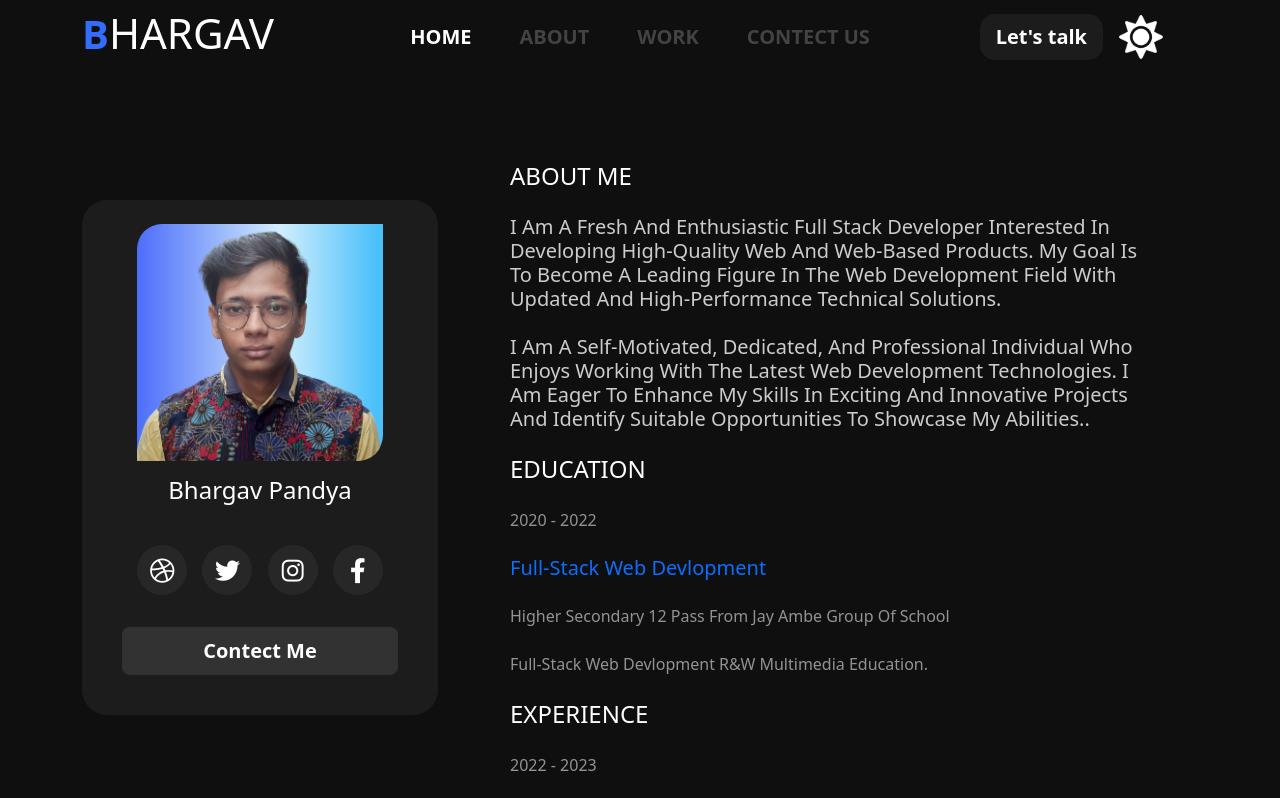
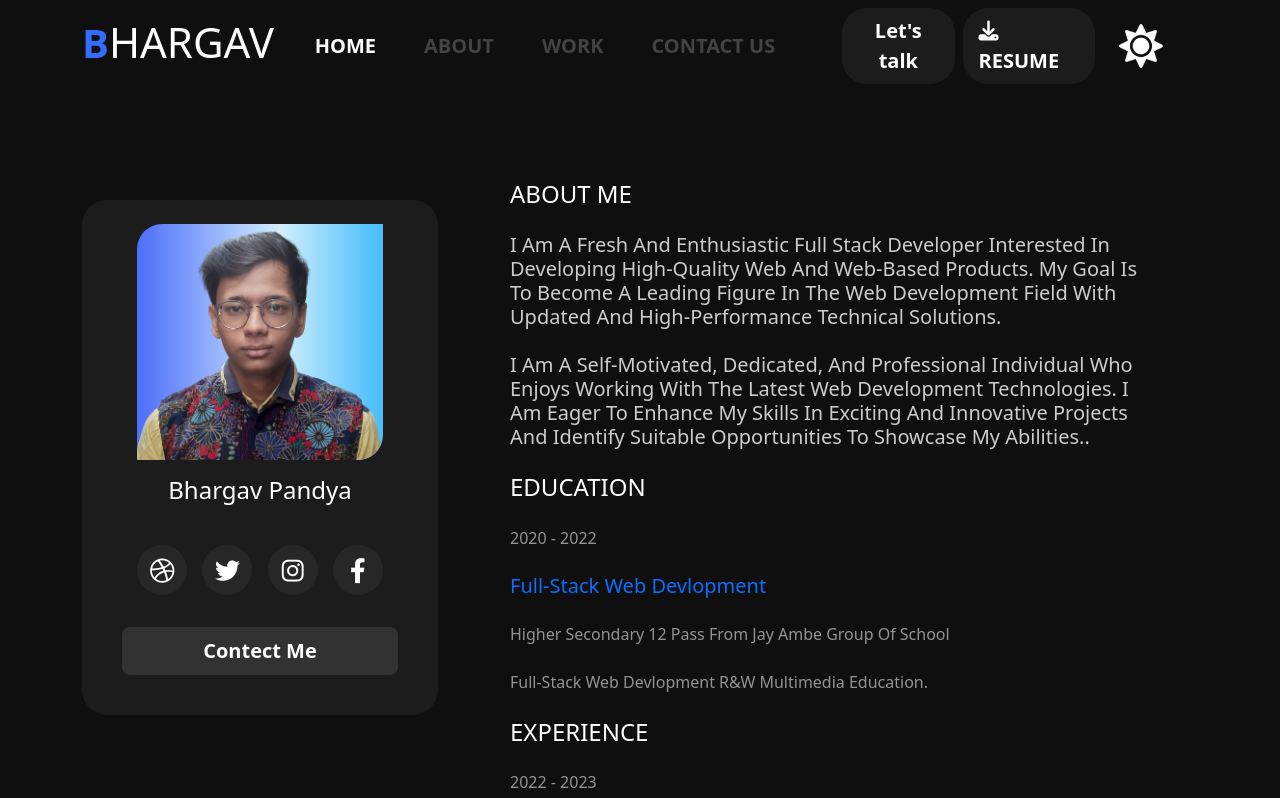
Before and after one commit to pandyabhargav/protfolio.github.io, a plain HTML site: page abou me.html in a window 1280 px wide. Shown: the top 798 px of the page. Drawn offline with nearby package versions, Linux system fonts and the light colour scheme.

Commit message:
Update abou me.html

```diff
--- a/abou me.html
+++ b/abou me.html
@@ -23,6 +23,7 @@
 
 <body>
 
+      <!-- Offcanvas menu (mobile) -->
     <div class="offcanvas offcanvas-top" tabindex="-1" id="offcanvasTop" aria-labelledby="offcanvasTopLabel">
         <div class="offcanvas-header">
             <div class="col-2 d-flex justify-content-start">
@@ -33,56 +34,66 @@
         <div class="offcanvas-body bg-dark jus-co-center align-items-center">
             <nav class="col-12">
                 <ul class="nav justify-content-center flex-column align-items-center">
-                    <li class="nav-item  nav-li mx-2">
+                    <li class="nav-item nav-li mx-2">
                         <a class="nav-link" aria-current="page" href="index.html">Home</a>
                     </li>
                     <li class="nav-item nav-li mx-2">
                         <a class="nav-link" href="About.html">About</a>
                     </li>
                     <li class="nav-item nav-li mx-2">
-                        <a class="nav-link" href="work.html">work</a>
+                        <a class="nav-link" href="work.html">Work</a>
                     </li>
                     <li class="nav-item nav-li mx-2">
-                        <a class="nav-link" href="contect.html">Contect us</a>
+                        <a class="nav-link" href="contect.html">CONTACT US</a>
+                    </li>
+                    <li class="nav-item nav-li mx-2">
+                        <a class="nav-link" href="path/to/your-resume.pdf" download>
+                            <i class="fas fa-download me-2"></i>Resume
+                        </a>
                     </li>
                 </ul>
             </nav>
         </div>
     </div>
 
+    <!-- Main header -->
     <header class="pt-2">
         <div class="container-xl">
             <div class="row justify-content-center align-items-center">
-                <div class="col-3 d-flex justify-content-start">
+                <div class="col-2 d-flex justify-content-start">
                     <h1 class="logo"><a href="#"><span class="highlight">B</span>HARGAV</a></h1>
                 </div>
                 <nav class="col-6">
                     <ul class="nav justify-content-center d-none d-sm-none d-md-flex">
-                        <li class="nav-item  nav-li px-2">
+                        <li class="nav-item nav-li px-2">
                             <a class="nav-link" aria-current="page" href="index.html">Home</a>
                         </li>
                         <li class="nav-item nav-li px-2">
                             <a class="nav-link" href="About.html">About</a>
                         </li>
                         <li class="nav-item nav-li px-2">
-                            <a class="nav-link" href="work.html">work</a>
+                            <a class="nav-link" href="work.html">Work</a>
                         </li>
                         <li class="nav-item nav-li px-2">
-                            <a class="nav-link" href="contect.html">Contect us</a>
+                            <a class="nav-link" href="contect.html">Contact us</a>
                         </li>
                     </ul>
                 </nav>
-                <div class="col-2 d-flex justify-content-end">
-                    <button class="px-3 py-2 btn1 d-none d-sm-none d-md-block">
+                <div class="col-3 d-flex justify-content-end">
+                    <button class="px-3 py-2 btn1 d-none d-sm-none d-md-block me-2">
                         <a href="contect.html">
                             Let's talk
                         </a>
                     </button>
+
+                        <a href="pdf/bhargav-pandya.pdf" download class="px-3 py-2 btn1 d-none d-sm-none d-md-block me-2">
+                            <i class="fas fa-download me-2"></i> Resume
+                        </a>
+
                     <button class="btn d-md-none buton" type="button" data-bs-toggle="offcanvas"
                         data-bs-target="#offcanvasTop" aria-controls="offcanvasTop">
                         <i class="fa-solid fa-bars"></i>
                     </button>
-
                 </div>
                 <div class="col-1 d-block px-1 py-1 sun"><img src="images/sun.png" alt="sun" id="icons"></div>
             </div>
```
